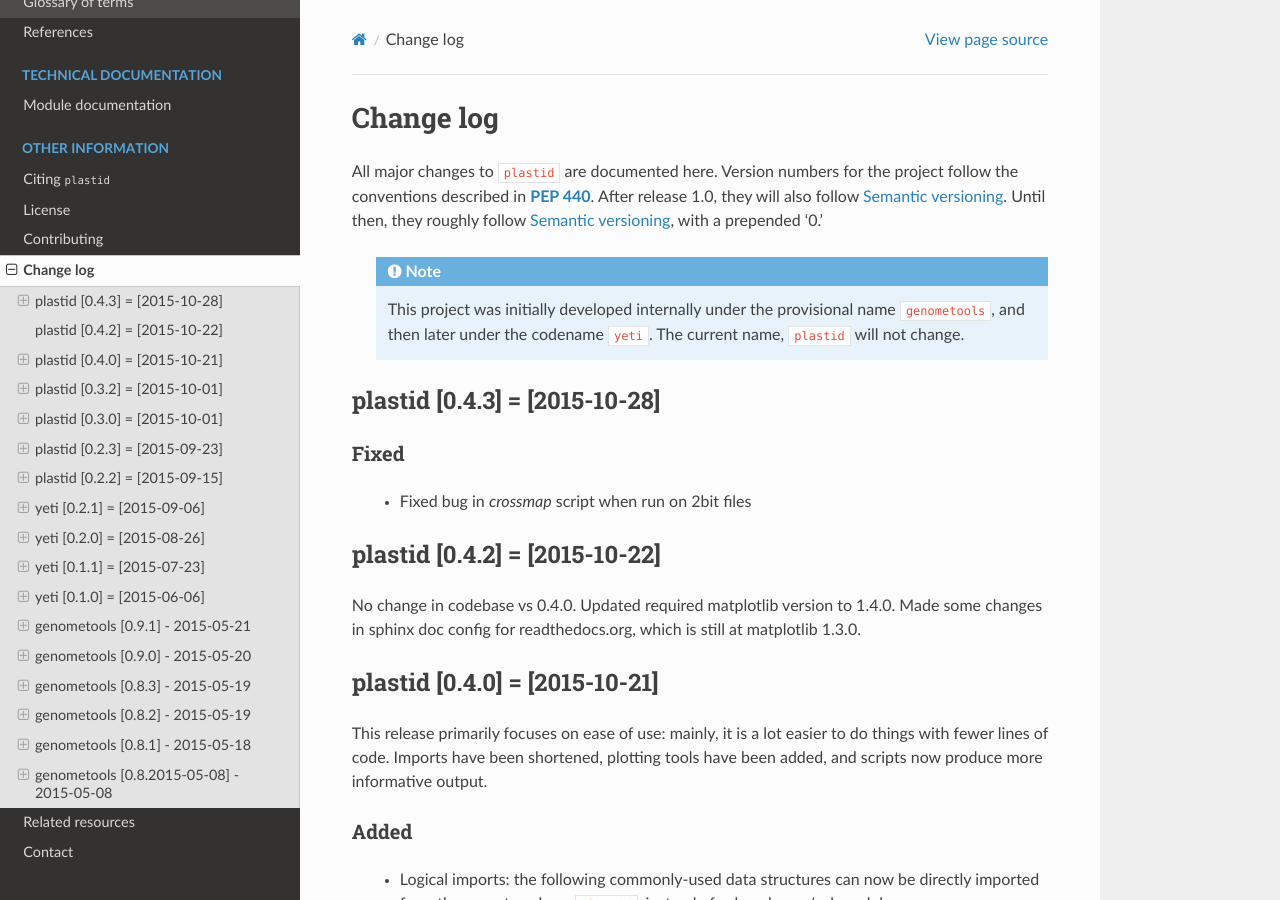
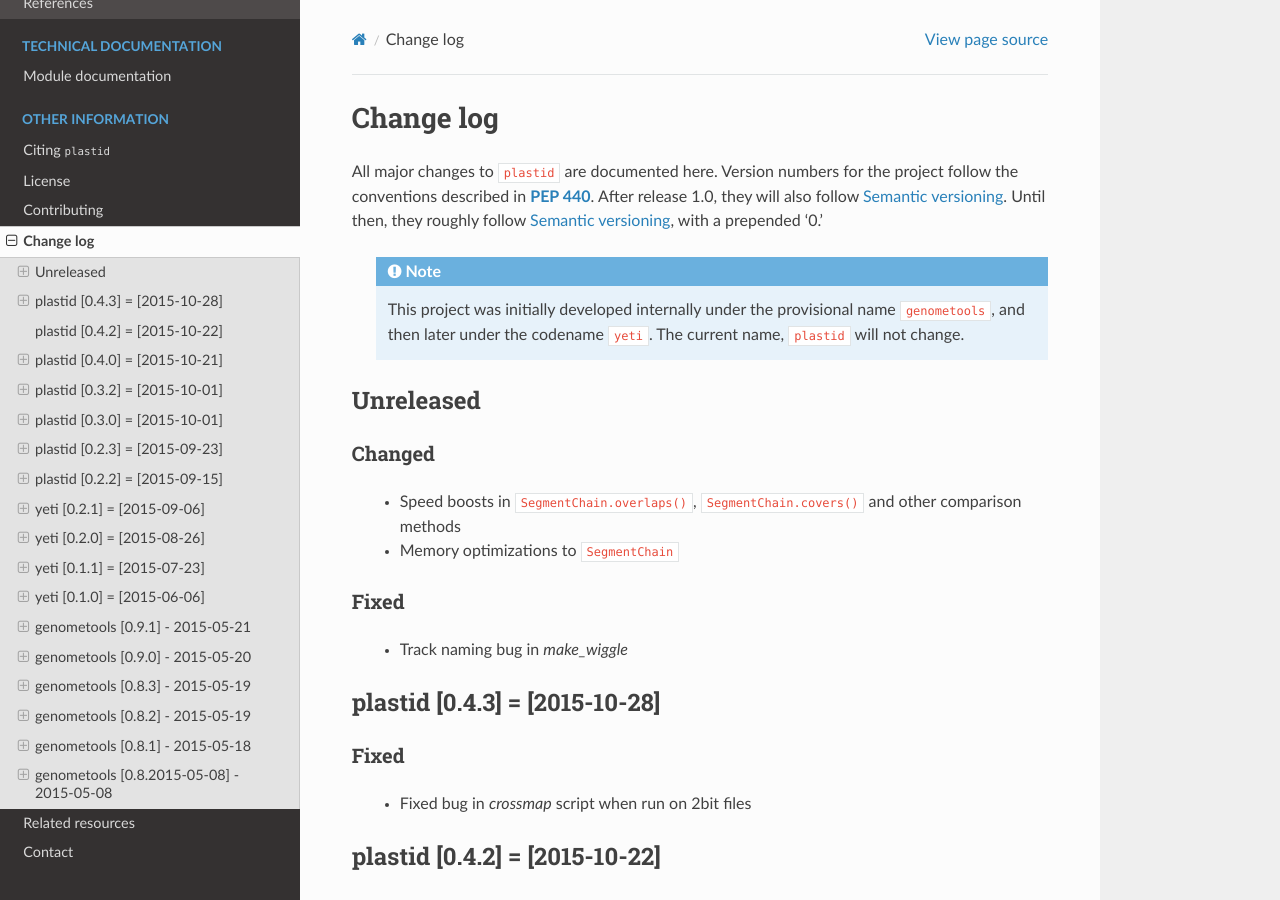
Before and after one commit to joshuagryphon/plastid, a Sphinx documentation site: the page built from docs/source/CHANGES.rst, in a window 1280 px wide and 900 px high. Built offline with Sphinx 7.4.7 and the Read the Docs theme 2.0.0, drawn with Linux system fonts in a browser that asks for light colours; pages that are not in the unit, such as notebooks, are missing from menus.

Commit message:
fixed indentation

```diff
--- a/docs/source/CHANGES.rst
+++ b/docs/source/CHANGES.rst
@@ -11,6 +11,22 @@ follow `Semantic versioning <http://semver.org/>`_, with a prepended '0.'
     This project was initially developed internally under the provisional
     name ``genometools``, and then later under the codename ``yeti``. The
     current name, ``plastid`` will not change.
+
+
+
+Unreleased
+----------
+
+Changed
+.......
+ - Speed boosts in ``SegmentChain.overlaps()``, ``SegmentChain.covers()``
+   and other comparison methods
+ - Memory optimizations to ``SegmentChain``
+
+Fixed
+.....
+ - Track naming bug in `make_wiggle`
+
 
 plastid [0.4.3] = [2015-10-28]
 ------------------------------
```
Also changed, not shown: 3 other files.
